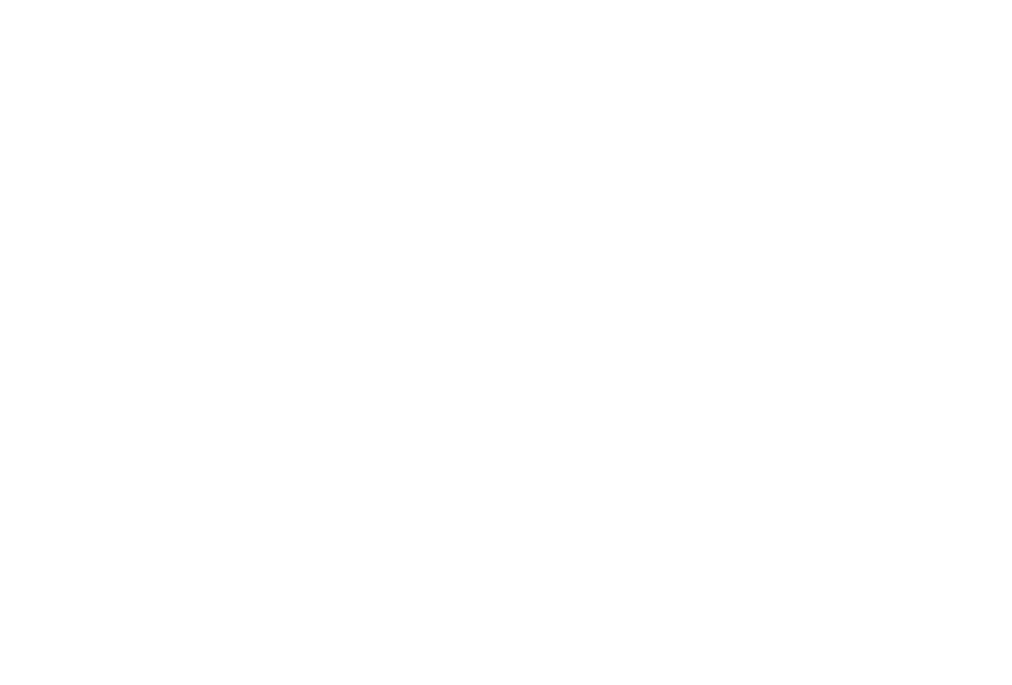
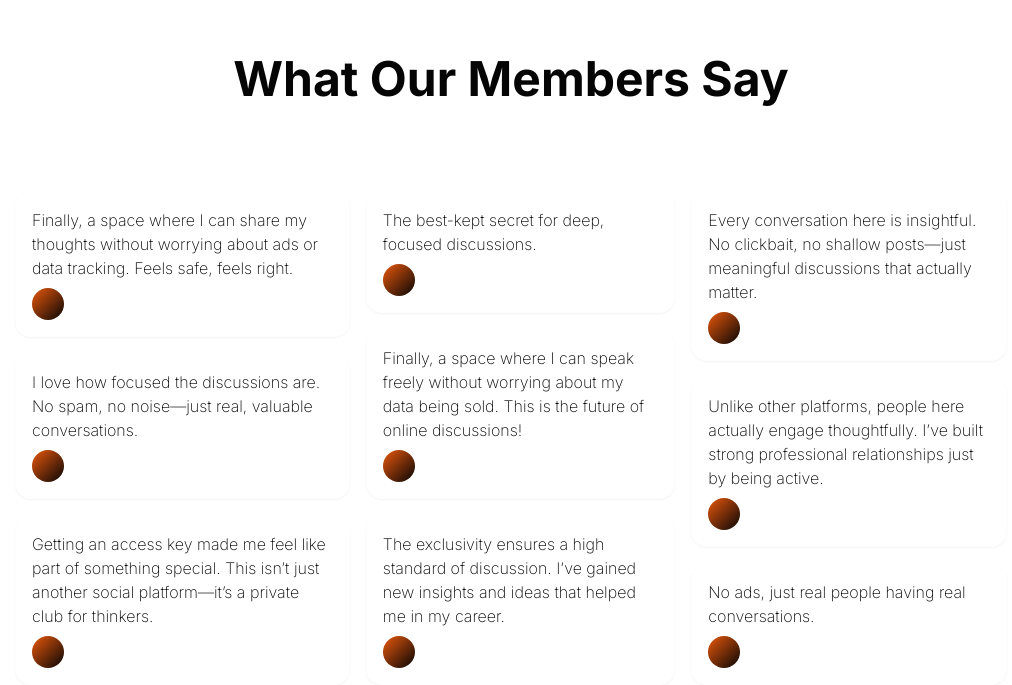
Before and after one commit to DawidGawronskiDev/members-only-refined, a Next.js app: page / in a window 1280 px wide. Shown: the part 1197-1882 px from the top of the page, without its empty margins (129-1141 px from the left). Before the commit the page ends 1124 px from the top, so only its background shows below. Built offline with nearby package versions, Linux system fonts and the light colour scheme.

Commit message:
remove background and create testimonials section

```diff
--- a/src/app/page.tsx
+++ b/src/app/page.tsx
@@ -1,15 +1,17 @@
 import Background from "@/components/background";
 import SectionHow from "@/components/section-how";
+import SectionTestimonials from "@/components/section-testimonials";
 import SectionWelcome from "@/components/section-welcome";
 import SectionWhy from "@/components/section-why";
 
 export default function Home() {
   return (
     <div className="flex flex-col gap-32">
-      <Background />
+      {/* <Background /> */}
       <SectionWelcome />
       <SectionHow />
       <SectionWhy />
+      <SectionTestimonials />
     </div>
   );
 }
--- /dev/null
+++ b/src/components/section-testimonials.tsx
@@ -0,0 +1,116 @@
+import MaxWidth from "./ui/max-width";
+
+export default function SectionTestimonials() {
+  return (
+    <section>
+      <MaxWidth>
+        <div className="flex flex-col items-center justify-center gap-16">
+          <div className="text-center">
+            <h2>What Our Members Say</h2>
+            <p>Trusted by Professionals & Thinkers</p>
+          </div>
+          <div className="flex flex-4 gap-4">
+            <div className="flex flex-col gap-4">
+              <div className="flex flex-col gap-2 border border-gray-100/10 p-4 rounded-2xl bg-gray-100/5 shadow-sm">
+                <blockquote className="font-extralight">
+                  Finally, a space where I can share my thoughts without
+                  worrying about ads or data tracking. Feels safe, feels right.
+                </blockquote>
+                <div className="flex gap-3">
+                  <div className="w-8 aspect-square rounded-full from-orange-600 to-black bg-gradient-to-br"></div>
+                  <p className="text-white opacity-100 font-bold">Alex M.</p>
+                </div>
+              </div>
+              <div className="flex flex-col gap-2 border border-gray-100/10 p-4 rounded-2xl bg-gray-100/5 shadow-sm">
+                <blockquote className="font-extralight">
+                  I love how focused the discussions are. No spam, no noise—just
+                  real, valuable conversations.
+                </blockquote>
+                <div className="flex gap-3">
+                  <div className="w-8 aspect-square rounded-full from-orange-600 to-black bg-gradient-to-br"></div>
+                  <p className="text-white opacity-100 font-bold">Sarah L.</p>
+                </div>
+              </div>
+              <div className="flex flex-col gap-2 border border-gray-100/10 p-4 rounded-2xl bg-gray-100/5 shadow-sm">
+                <blockquote className="font-extralight">
+                  Getting an access key made me feel like part of something
+                  special. This isn’t just another social platform—it’s a
+                  private club for thinkers.
+                </blockquote>
+                <div className="flex gap-3">
+                  <div className="w-8 aspect-square rounded-full from-orange-600 to-black bg-gradient-to-br"></div>
+                  <p className="text-white opacity-100 font-bold">James R.</p>
+                </div>
+              </div>
+            </div>
+            <div className="hidden md:flex md:flex-col md:gap-4">
+              <div className="flex flex-col gap-2 border border-gray-100/10 p-4 rounded-2xl bg-gray-100/5 shadow-sm">
+                <blockquote className="font-extralight">
+                  The best-kept secret for deep, focused discussions.
+                </blockquote>
+                <div className="flex gap-3">
+                  <div className="w-8 aspect-square rounded-full from-orange-600 to-black bg-gradient-to-br"></div>
+                  <p className="text-white opacity-100 font-bold">Emily K.</p>
+                </div>
+              </div>
+              <div className="flex flex-col gap-2 border border-gray-100/10 p-4 rounded-2xl bg-gray-100/5 shadow-sm">
+                <blockquote className="font-extralight">
+                  Finally, a space where I can speak freely without worrying
+                  about my data being sold. This is the future of online
+                  discussions!
+                </blockquote>
+                <div className="flex gap-3">
+                  <div className="w-8 aspect-square rounded-full from-orange-600 to-black bg-gradient-to-br"></div>
+                  <p className="text-white opacity-100 font-bold">Rachel W.</p>
+                </div>
+              </div>
+              <div className="flex flex-col gap-2 border border-gray-100/10 p-4 rounded-2xl bg-gray-100/5 shadow-sm">
+                <blockquote className="font-extralight">
+                  The exclusivity ensures a high standard of discussion. I’ve
+                  gained new insights and ideas that helped me in my career.
+                </blockquote>
+                <div className="flex gap-3">
+                  <div className="w-8 aspect-square rounded-full from-orange-600 to-black bg-gradient-to-br"></div>
+                  <p className="text-white opacity-100 font-bold">Lisa N.</p>
+                </div>
+              </div>
+            </div>
+            <div className="hidden md:flex md:flex-col md:gap-4">
+              <div className="flex flex-col gap-2 border border-gray-100/10 p-4 rounded-2xl bg-gray-100/5 shadow-sm">
+                <blockquote className="font-extralight">
+                  Every conversation here is insightful. No clickbait, no
+                  shallow posts—just meaningful discussions that actually
+                  matter.
+                </blockquote>
+                <div className="flex gap-3">
+                  <div className="w-8 aspect-square rounded-full from-orange-600 to-black bg-gradient-to-br"></div>
+                  <p className="text-white opacity-100 font-bold">David P.</p>
+                </div>
+              </div>
+              <div className="flex flex-col gap-2 border border-gray-100/10 p-4 rounded-2xl bg-gray-100/5 shadow-sm">
+                <blockquote className="font-extralight">
+                  Unlike other platforms, people here actually engage
+                  thoughtfully. I’ve built strong professional relationships
+                  just by being active.
+                </blockquote>
+                <div className="flex gap-3">
+                  <div className="w-8 aspect-square rounded-full from-orange-600 to-black bg-gradient-to-br"></div>
+                  <p className="text-white opacity-100 font-bold">Tomek P.</p>
+                </div>
+              </div>
+              <div className="flex flex-col gap-2 border border-gray-100/10 p-4 rounded-2xl bg-gray-100/5 shadow-sm">
+                <blockquote className="font-extralight">
+                  No ads, just real people having real conversations.
+                </blockquote>
+                <div className="flex gap-3">
+                  <div className="w-8 aspect-square rounded-full from-orange-600 to-black bg-gradient-to-br"></div>
+                  <p className="text-white opacity-100 font-bold">Mark T.</p>
+                </div>
+              </div>
+            </div>
+          </div>
+        </div>
+      </MaxWidth>
+    </section>
+  );
+}
```
